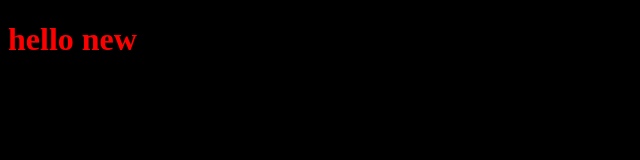
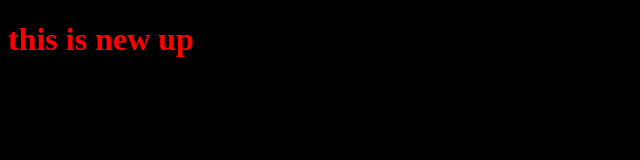
Before and after one commit to AhmedEssam246/my-project, a plain HTML site: page index.html in a window 1280 px wide. Shown: the whole page, without its empty margins (0-640 px from the left). Drawn offline with Linux system fonts and the light colour scheme.

Commit message:
new update in the text

```diff
--- a/index.html
+++ b/index.html
@@ -10,6 +10,6 @@
     <script src="app.js">
 
     </script>
-    <h1> hello new</h1>
+    <h1> this is new up</h1>
 </body>
 </html>
```
